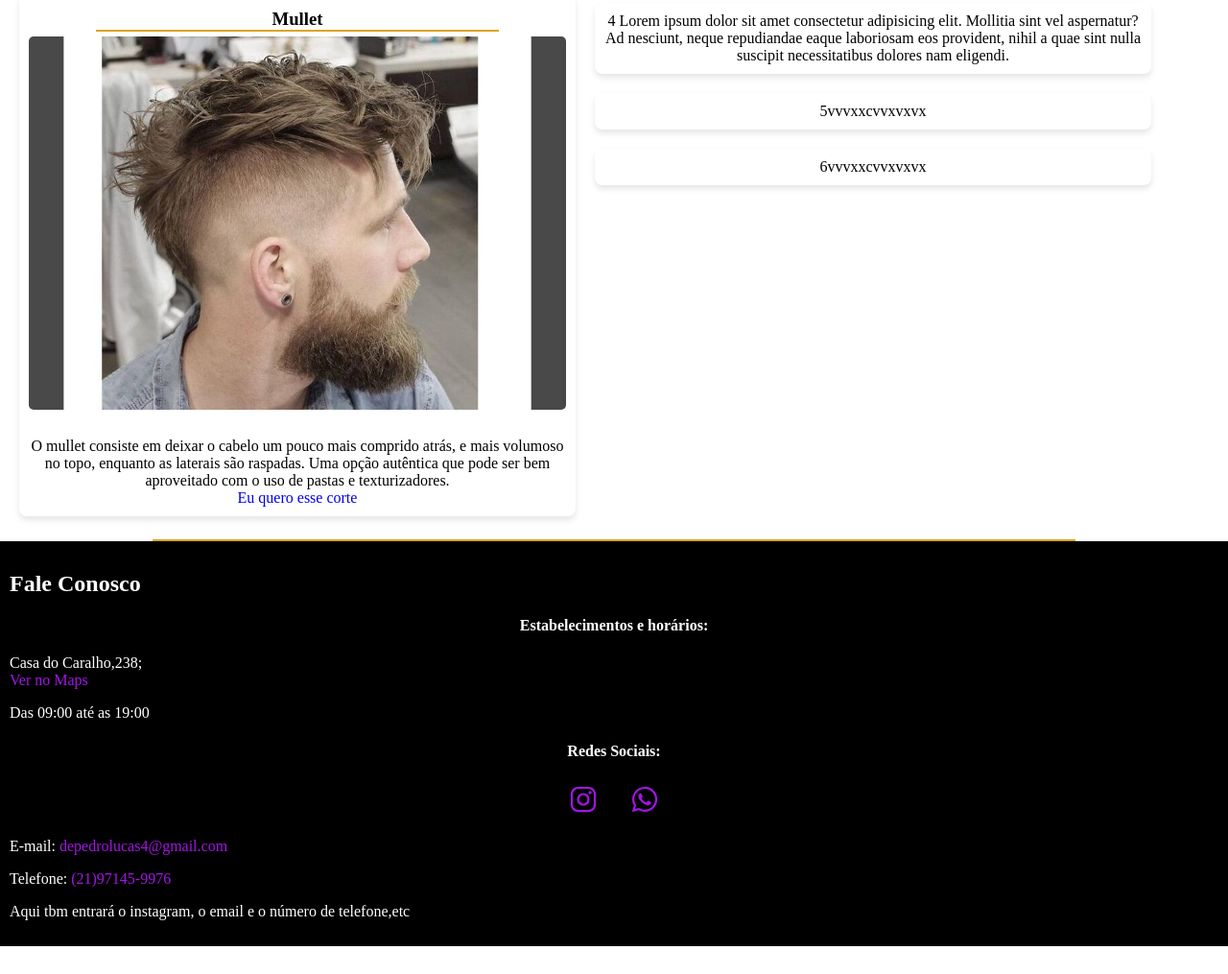
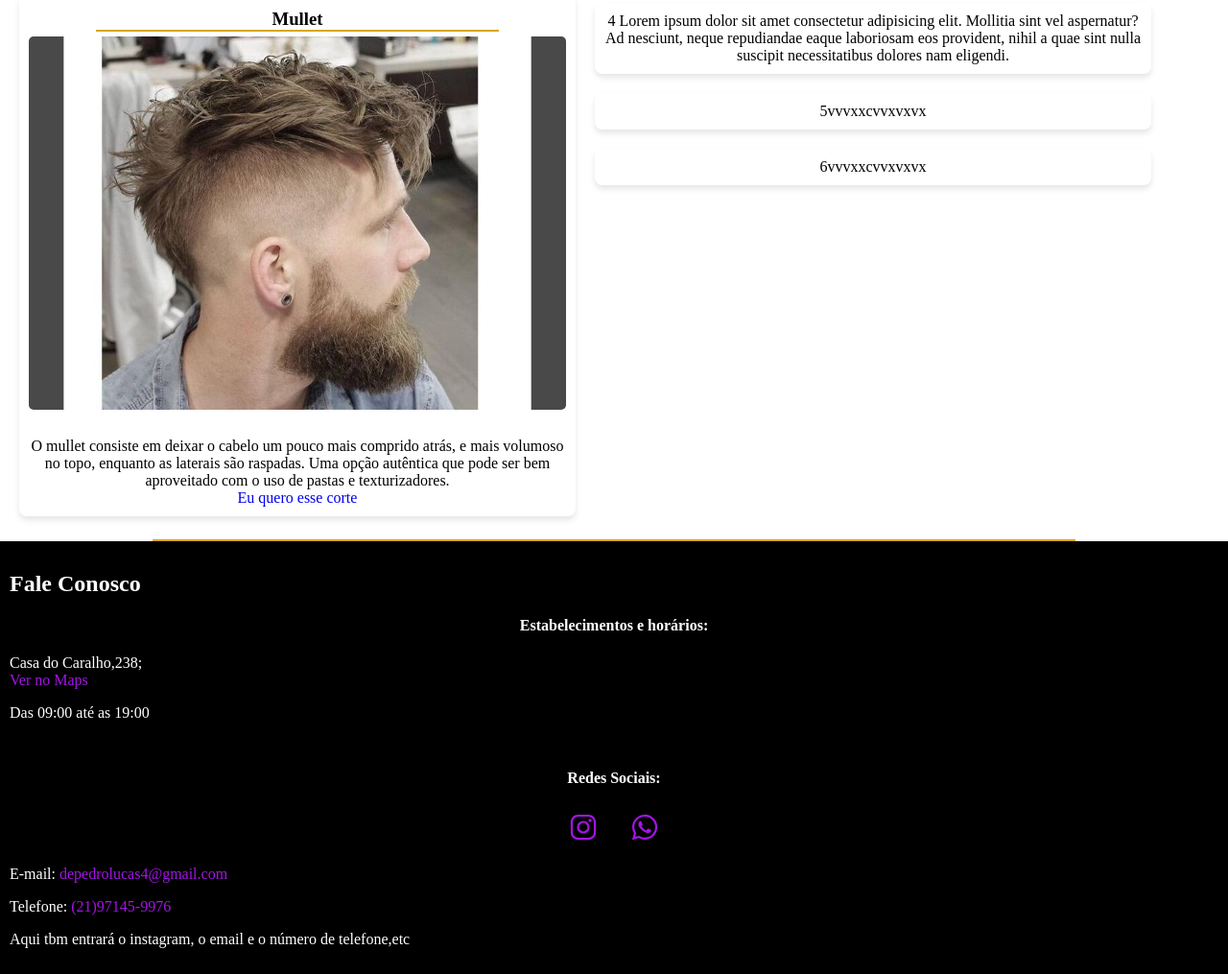
Before and after one commit to Pmi404/Barbearia-elite-projeto, a plain HTML site: page index.html in a window 1280 px wide. Shown: the part 879-1894 px from the top of the page at 96% size. Before the commit the page ends 1865 px from the top, so only its background shows below. Drawn offline with nearby package versions, Linux system fonts and the light colour scheme.

Commit message:
some more changes

```diff
--- a/index.html
+++ b/index.html
@@ -80,6 +80,7 @@
                     <a href="https://www.google.com/maps/place/Liceu+Santa+M%C3%B4nica+-+Lisam/@-22.7336181,-43.4563573,17z/data=!3m1!4b1!4m6!3m5!1s0x9967c89490c4ab:0x4eca159825122f8e!8m2!3d-22.7336181!4d-43.4537824!16s%2Fg%2F1tcx2rk5?entry=ttu"
                     target="_blank">Ver no Maps</a>
                 <p>Das 09:00 até as 19:00</p>
+        <div id="social-links">
             <h4>Redes Sociais:</h4>
             <ul>
                     <li>
@@ -94,6 +95,7 @@
                     <p>E-mail: <a href="mailto:depedrolucas4@gmail.com">depedrolucas4@gmail.com</a></p>
                     <p>Telefone: <a href="tel:+5521971459976">(21)97145-9976</a></p>
                 <p>Aqui tbm entrará o instagram, o email e o número de telefone,etc</p>
+            </div>
         </div>
     </footer>
 </body>
--- a/style.css
+++ b/style.css
@@ -71,9 +71,12 @@ h3{
 }
 footer{
     background-color: black;
-    color: white;
+    color: #ffffff;
     padding-inline: 10px;
     padding-block: 11px;
+}
+#social-links{
+    margin: 50px 0 10px;
 }
 footer a{
     color: #a215e4;
```
